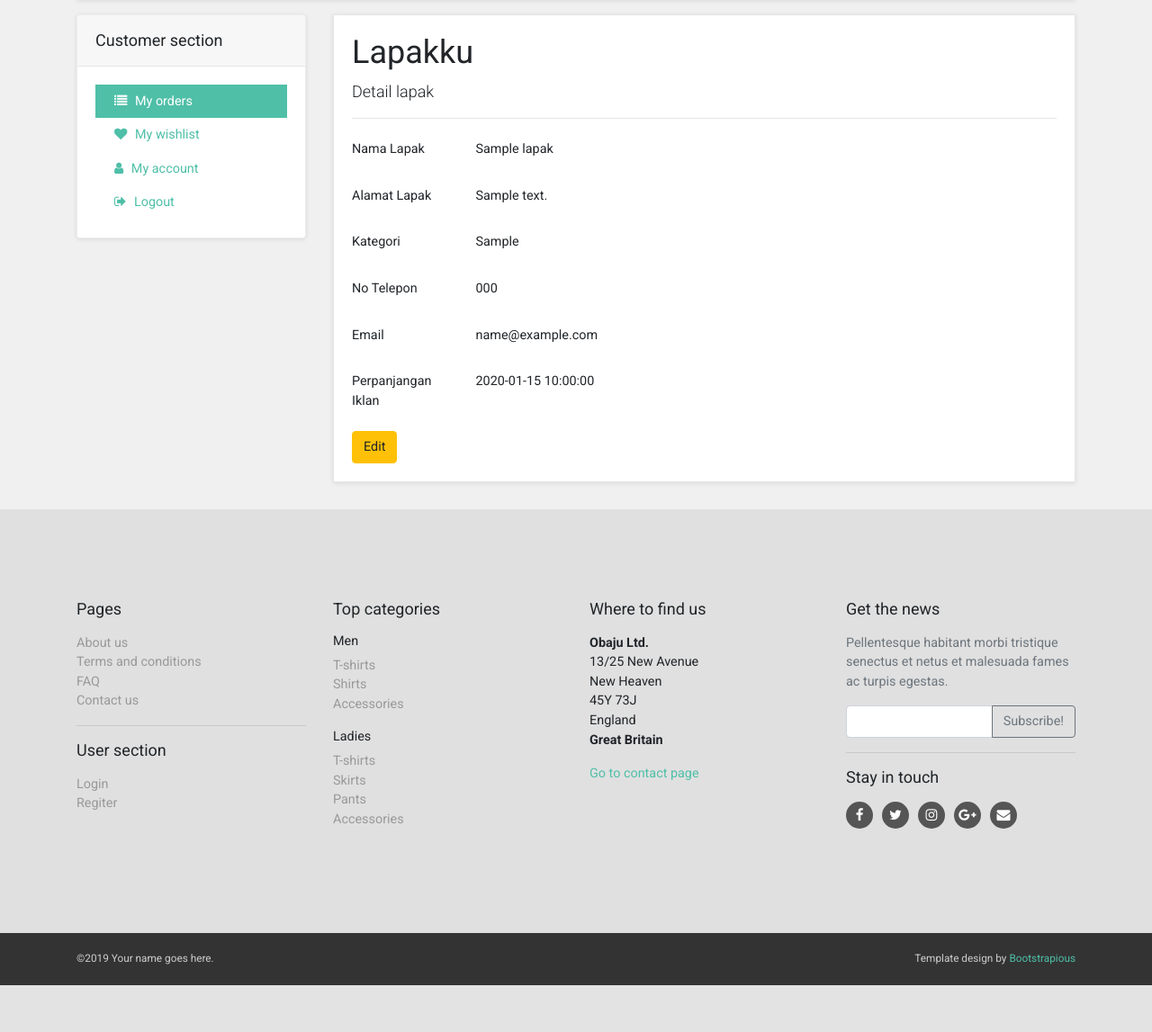
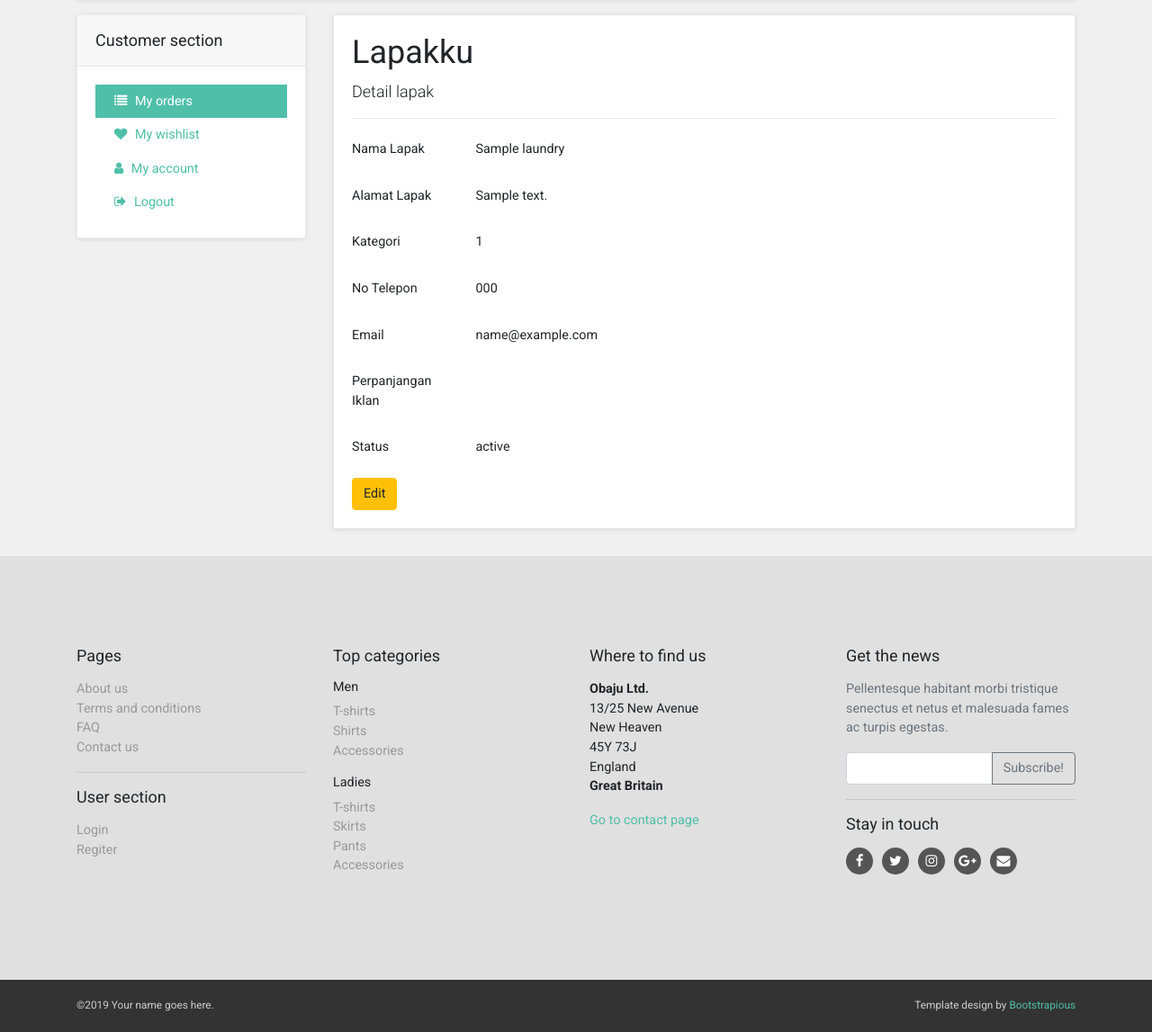
Before and after one commit to ekaru04/online-website-ecommerce, a PHP site: page /customer-account.php?pesan=update in a window 1280 px wide. Shown: the part 211-1358 px from the top of the page at 90% size. Before the commit the page ends 1306 px from the top, so only its background shows below. Run offline with PHP 8.4, Linux system fonts and the light colour scheme; tables that the repository leaves empty or names only in its code hold one stand-in row (values such as "Sample post").

Commit message:
deskripsi lapak
menambahkan status di halaman deskripsi
by viqih

```diff
--- a/customer-account.php
+++ b/customer-account.php
@@ -231,7 +231,7 @@
                 <hr>
                 <?php
                   include "koneksi.php";
-                  $query_mysql = mysqli_query($koneksi,"SELECT * FROM lapak")or die(mysql_error());
+                  $query_mysql = mysqli_query($koneksi,"SELECT * FROM tb_laundry")or die(mysql_error());
                   $nomor = 1;
                   while($data = mysqli_fetch_array($query_mysql)){
                   ?>
@@ -239,7 +239,7 @@
                   <div class="form-group row">
                     <label for="nama" class="col-sm-2 col-form-label">Nama Lapak </label>
                     <div class="col-sm-10">
-                      <input type="text" readonly class="form-control-plaintext" id="nama" value="<?php echo $data['nama'] ?>">
+                      <input type="text" readonly class="form-control-plaintext" id="nama" value="<?php echo $data['nama_laundry'] ?>">
                     </div>
                   </div>
                   <div class="form-group row">
@@ -251,7 +251,7 @@
                   <div class="form-group row">
                     <label for="kategori" class="col-sm-2 col-form-label">Kategori</label>
                     <div class="col-sm-10">
-                      <input type="text" readonly class="form-control-plaintext" id="kategori" value="<?php echo $data['kategori']; ?>">
+                      <input type="text" readonly class="form-control-plaintext" id="kategori" value="<?php echo $data['id_detail_kategori']; ?>">
                     </div>
                   </div>
                   <div class="form-group row">
@@ -269,10 +269,16 @@
                   <div class="form-group row">
                     <label for="tgl" class="col-sm-2 col-form-label">Perpanjangan Iklan</label>
                     <div class="col-sm-10">
-                      <input type="text" readonly class="form-control-plaintext" id="tgl" value="<?php echo $data['tgl']?>">
+                      <input type="text" readonly class="form-control-plaintext" id="tgl" value="<?php echo $data['expired']?>">
                     </div>
                   </div>
-                  <td class="edit"><a href="customer-account-edit.php?id=<?php echo $data['id'] ?>" class="btn btn-warning btn-m">Edit</a></td>
+                  <div class="form-group row">
+                    <label for="status" class="col-sm-2 col-form-label">Status</label>
+                    <div class="col-sm-10">
+                      <input type="text" readonly class="form-control-plaintext" id="status" value="<?php echo $data['status'] ?>">
+                    </div>
+                  </div>
+                  <td class="edit"><a href="customer-account-edit.php?id=<?php echo $data['id_laundry'] ?>" class="btn btn-warning btn-m">Edit</a></td>
                 </form>
                 <?php } ?>
                 <!--<div class="table-responsive">
--- a/koneksi.php
+++ b/koneksi.php
@@ -1,6 +1,6 @@
 <?php
 
-$koneksi = mysqli_connect("localhost","root","","gg1");
+$koneksi = mysqli_connect("localhost","root","","londre");
 if($koneksi){
     //echo "koneksi berhasil";
 }else{
```
Also changed, not shown: customer-account-edit.php (+6 -4 lines), update.php (+6 -6 lines).
